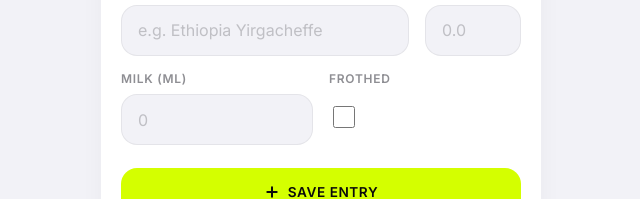
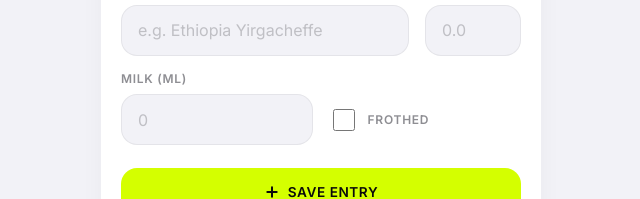
Before and after one commit to kenken17/moka-potter, a Vue app: page / in a window 1280 px wide. Shown: the part 528-727 px from the top of the page, without its empty margins (319-959 px from the left). Built offline with nearby package versions, Linux system fonts and the light colour scheme.

Commit message:
fix: align frothed checkbox and polish form layout
- Put frothed checkbox in same row as milk with proper vertical alignment
- Use solid bold Ostrich Sans (700) for all headings
- Tighten spacing so form stays above the fold
- Bump section title sizes for better hierarchy

```diff
--- a/src/App.vue
+++ b/src/App.vue
@@ -59,10 +59,10 @@
             <input type="number" id="milk" v-model="form.milk" min="0" step="1" placeholder="0" />
           </div>
 
-          <div class="input-group checkbox-group">
-            <label for="frothed" class="checkbox-top-label">Frothed</label>
-            <div class="checkbox-wrap">
+          <div class="input-group checkbox-inline">
+            <div class="checkbox-row">
               <input type="checkbox" id="frothed" v-model="form.frothed" />
+              <label for="frothed">Frothed</label>
             </div>
           </div>
         </div>
--- a/src/assets/styles/global.css
+++ b/src/assets/styles/global.css
@@ -256,29 +256,35 @@ body {
   opacity: 0.5;
 }
 
-.checkbox-group {
+.checkbox-inline {
   display: flex;
   flex-direction: column;
+  justify-content: flex-end;
   gap: 0.4rem;
+  width: 100%;
 }
 
-.checkbox-top-label {
-  font-size: 0.75rem;
-  font-weight: 600;
-  text-transform: uppercase;
-  letter-spacing: 0.06em;
-  color: var(--text-secondary);
+.checkbox-row {
+  display: flex;
+  align-items: center;
+  gap: 0.6rem;
+  padding: 0.7rem 0;
+  cursor: pointer;
+  font-size: 0.9rem;
+  font-weight: 500;
+  color: var(--text-primary);
 }
 
-.checkbox-wrap {
-  display: flex;
-  align-items: center;
-  min-height: 46px;
+.checkbox-row input[type="checkbox"] {
+  width: 22px;
+  height: 22px;
+  accent-color: var(--dark);
+  cursor: pointer;
 }
 
-.checkbox-wrap input[type="checkbox"] {
-  width: 22px;
-  height: 22px;
+.inline-label input[type="checkbox"] {
+  width: 24px;
+  height: 24px;
   accent-color: var(--dark);
   cursor: pointer;
 }
```
